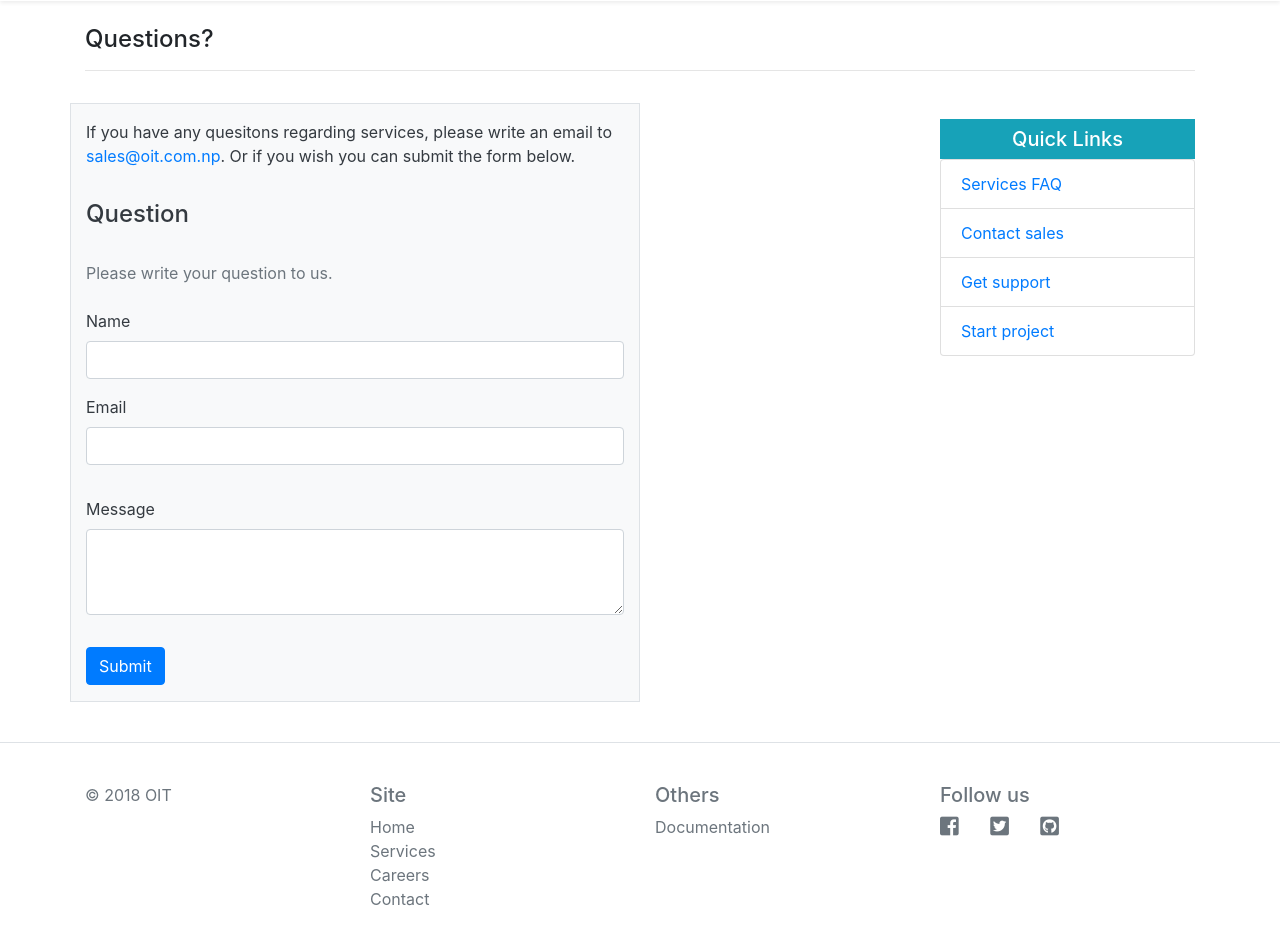
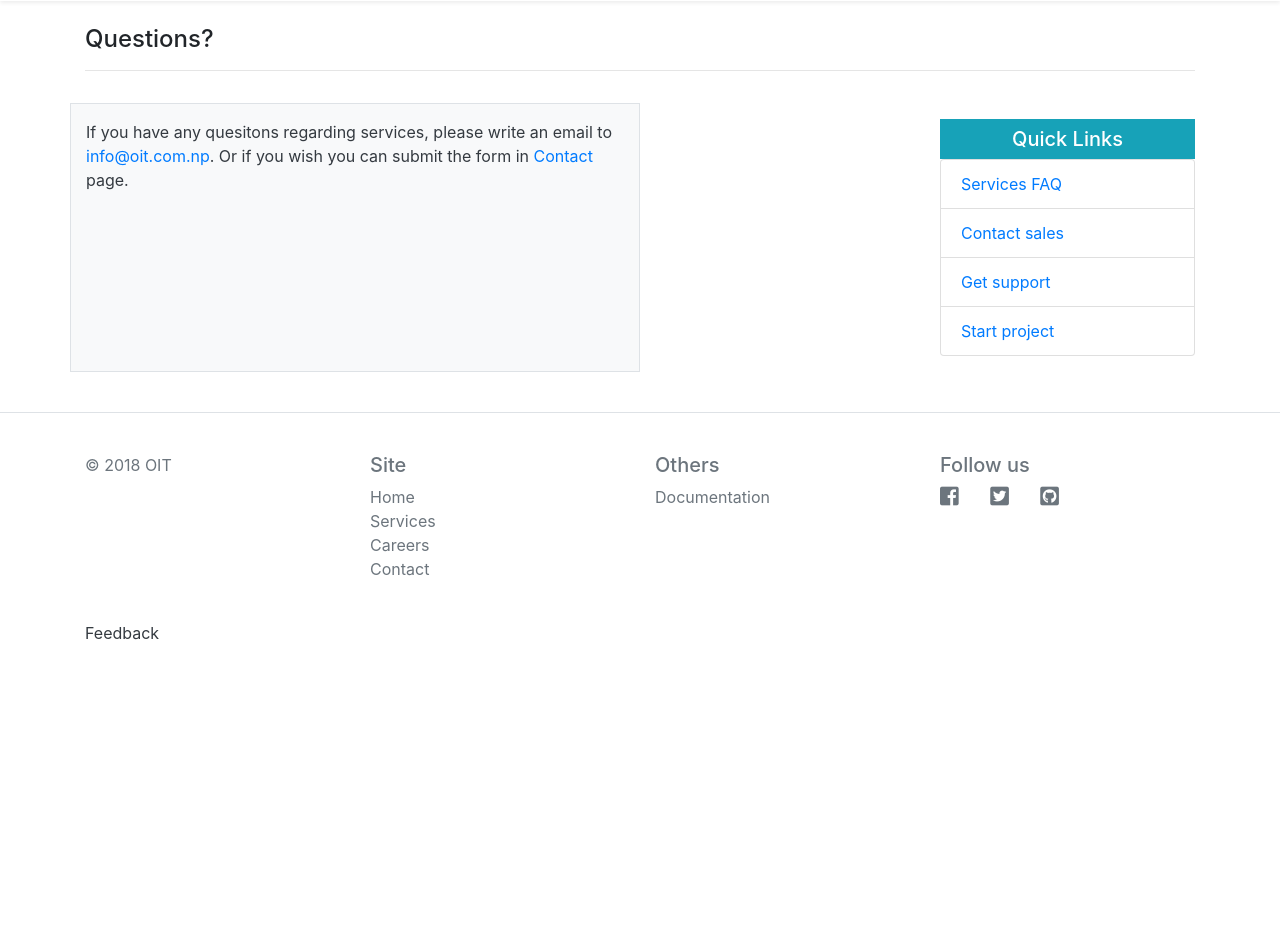
Before and after one commit to navrang-hotel/oit, a Django app: page /services/ in a window 1280 px wide. Shown: the part 814-1739 px from the top of the page. After the commit the page ends 1454 px from the top, so only its background shows below. Run offline with Django 3.2, Linux system fonts and the light colour scheme; some libraries are stand-ins or nearby versions.

Commit message:
Updated base services FE

```diff
--- a/base/templates/base/services.html
+++ b/base/templates/base/services.html
@@ -79,29 +79,9 @@ protected in the internet.
       <div class="col-sm-6 bg-light border py-3">
         <p>
 If you have any quesitons regarding services, please write an
-email to <a href="">sales@oit.com.np</a>. Or if you wish you
-can submit the form below.
+email to <a href="">info@oit.com.np</a>. Or if you wish you
+can submit the form in <a href="{% url 'base-contact' %}">Contact</a> page.
         </p>
-            <h4 class="py-3">Question</h4>
-            <p class="text-secondary py-2">
-Please write your question to us.
-            </p>
-            <form>
-              <div class="form-group">
-                <label for="">Name</label>
-                <input type="text" class="form-control" id="" aria-describedby="nameHelp" placeholder="" />
-              </div>
-              <div class="form-group">
-                <label for="">Email</label>
-                <input type="email" class="form-control" id="" aria-describedby="nameEmail" placeholder="" />
-              </div>
-
-              <div class="form-group py-3">
-                  <label for="">Message</label>
-                  <textarea class="form-control" id="exampleFormControlTextarea1" rows="3" placeholder=""></textarea>
-              </div>
-              <button type="submit" class="btn btn-primary">Submit</button>
-            </form>
       </div>
       <div class="col-sm-3 py-3">
       </div>
```
